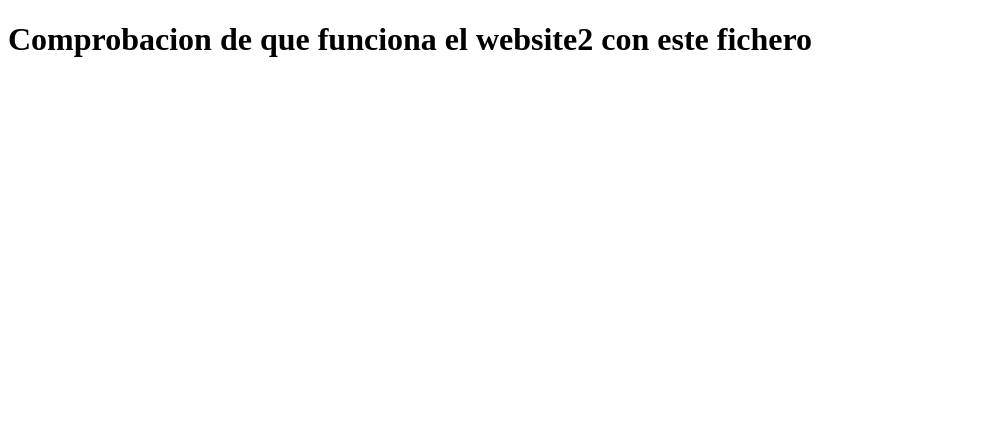
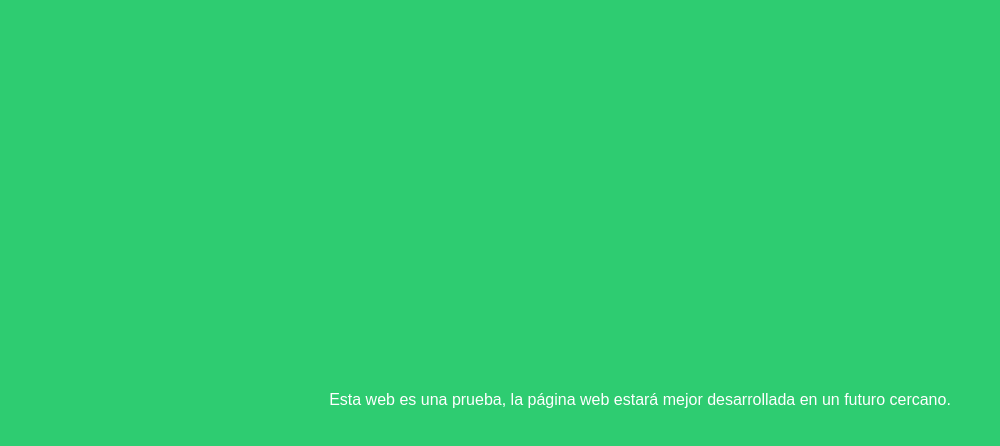
Before and after one commit to Totinbolo45/Proyecto, a plain HTML site: page index-green.html in a window 1280 px wide. Shown: the whole page, without its empty margins (0-1000 px from the left). Drawn offline with Linux system fonts and the light colour scheme.

Commit message:
Modifico las páginas web para que sean más ilustrativas

```diff
--- a/index-green.html
+++ b/index-green.html
@@ -1,11 +1,30 @@
 <!DOCTYPE html>
-<html lang="en">
+<html lang="es">
 <head>
     <meta charset="UTF-8">
     <meta name="viewport" content="width=device-width, initial-scale=1.0">
-    <title>Website</title>
+    <title>Prueba de Página Web</title>
+    <style>
+        body {
+            margin: 0;
+            padding: 0;
+            background-color: #2ecc71; /* Fondo verde */
+            color: #ffffff; /* Texto blanco */
+            font-family: Arial, sans-serif;
+            display: flex;
+            align-items: center;
+            justify-content: center;
+            height: 100vh;
+        }
+
+        #contenido {
+            text-align: center;
+        }
+    </style>
 </head>
 <body>
-    <h1>Comprobacion de que funciona el website2 con este fichero</h1>
+    <div id="contenido">
+        <p>Esta web es una prueba, la página web estará mejor desarrollada en un futuro cercano.</p>
+    </div>
 </body>
 </html>
```
Also changed, not shown: index.html (+22 -3 lines).
